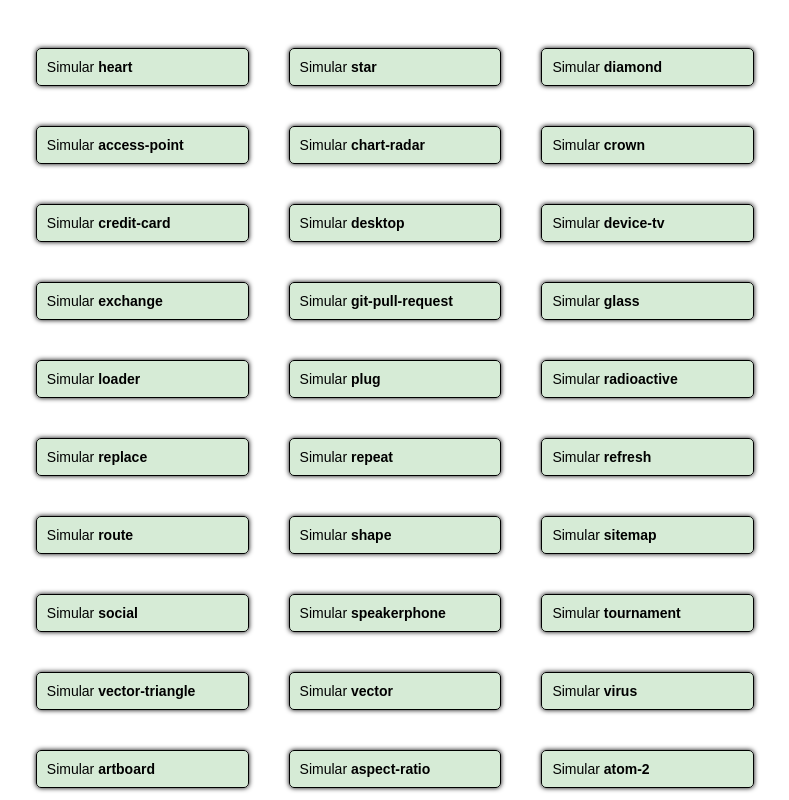
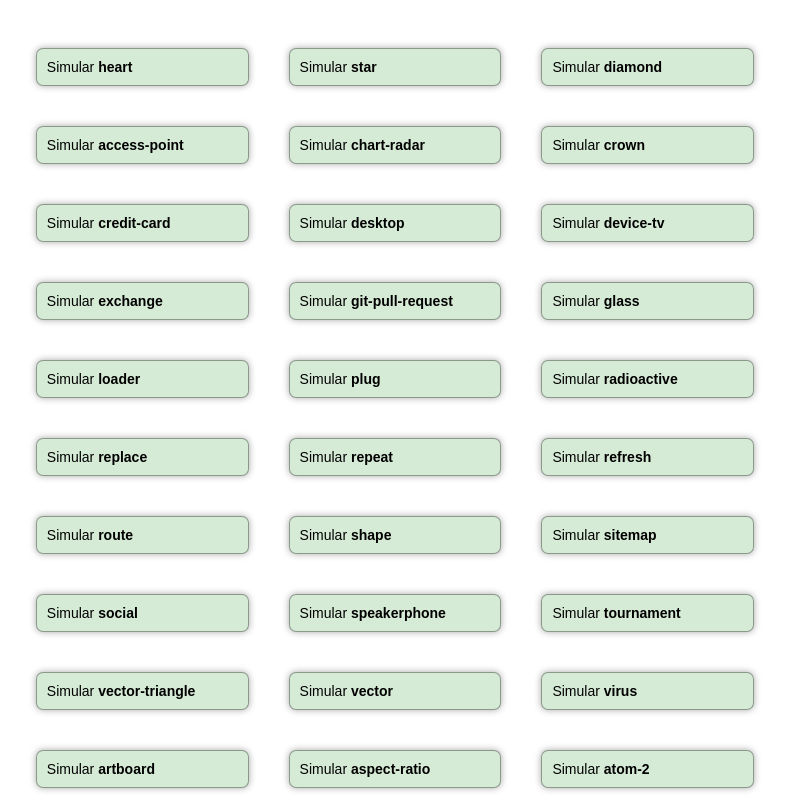
Before and after one commit to CarlosBordachar/SE.widget.eventsvgexpanded, a plain HTML site: page src/index.html in a window 1280 px wide. Shown: the top 800 px of the page, without its empty margins (245-1034 px from the left). Drawn offline with nearby package versions, Linux system fonts and the light colour scheme.

Commit message:
Update soft border/shadow

```diff
--- a/src/css/main.css
+++ b/src/css/main.css
@@ -75,9 +75,11 @@
 }
 
 .manage-widget > div, .widget-preview > div {
-    border: solid 1px black;
-    border-radius: 5px;
-    box-shadow: 0px 0px 5px black;
+    border: solid 0.05rem rgba(0, 0, 0, 0.35);
+    /*border-radius: 5px;
+    box-shadow: 0px 0px 5px black;*/
+    box-shadow: 0 0 0.5rem rgba(0, 0, 0, 0.35);
+    border-radius: 0.5rem;
     /* padding-bottom: 4px; */
     /* height: 277px; */
 }
```
